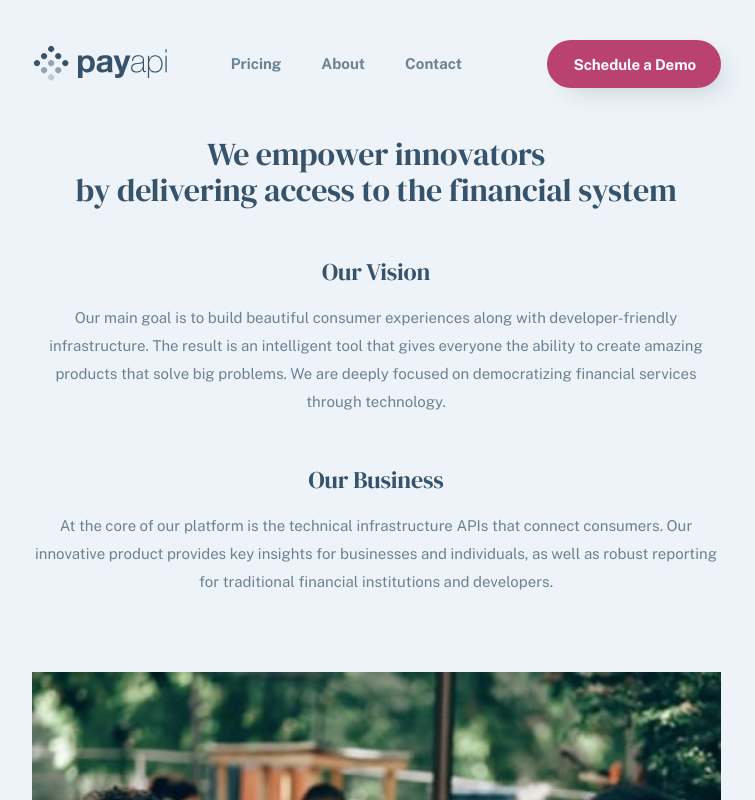
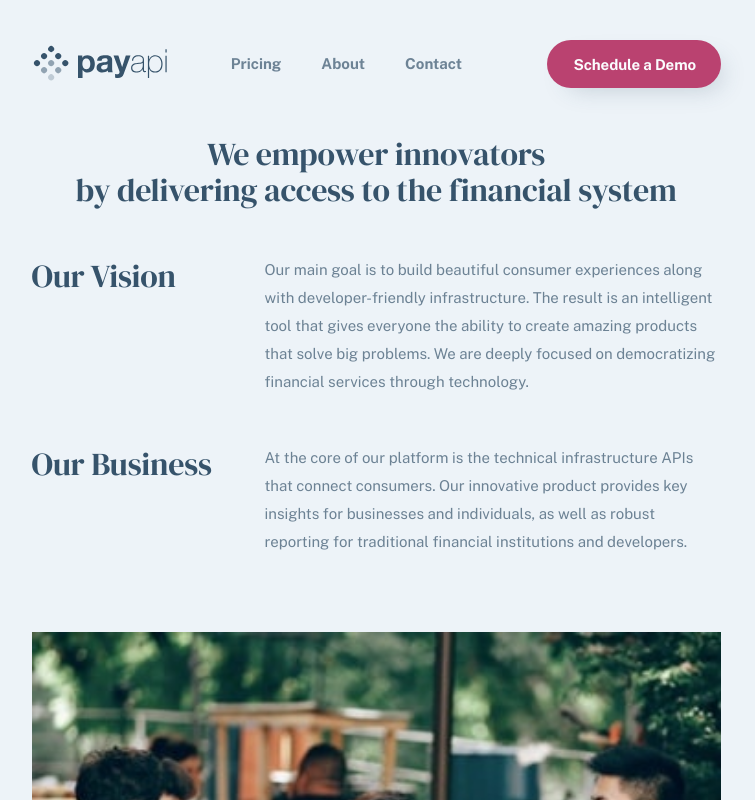
Before and after one commit to HanSeongLee/payapi, a Next.js app: page /about in a window 1280 px wide. Shown: the top 800 px of the page, without its empty margins (264-1019 px from the left). Built offline with nearby package versions, Linux system fonts and the light colour scheme; no server answers.

Commit message:
ADD | Description card on tablet

```diff
--- a/components/DescriptionCard/style.module.scss
+++ b/components/DescriptionCard/style.module.scss
@@ -1,8 +1,15 @@
+@import "styles/utils";
 
 .descriptionCard {
   display: flex;
   flex-direction: column;
   grid-gap: 16px;
+
+  @include media(">tablet") {
+    flex-direction: row;
+    grid-gap: 10px;
+    text-align: left;
+  }
 
   .title {
     font-family: DM Serif Display;
@@ -11,6 +18,13 @@
     line-height: 32px;
     letter-spacing: -0.18px;
     color: #36536B;
+
+    @include media(">tablet") {
+      min-width: 223px;
+      font-size: 32px;
+      line-height: 40px;
+      letter-spacing: -0.25px;
+    }
   }
 
   .description {
```
